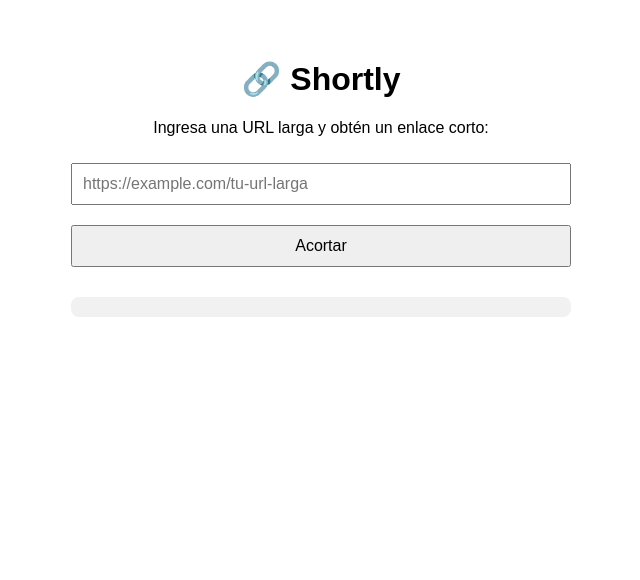
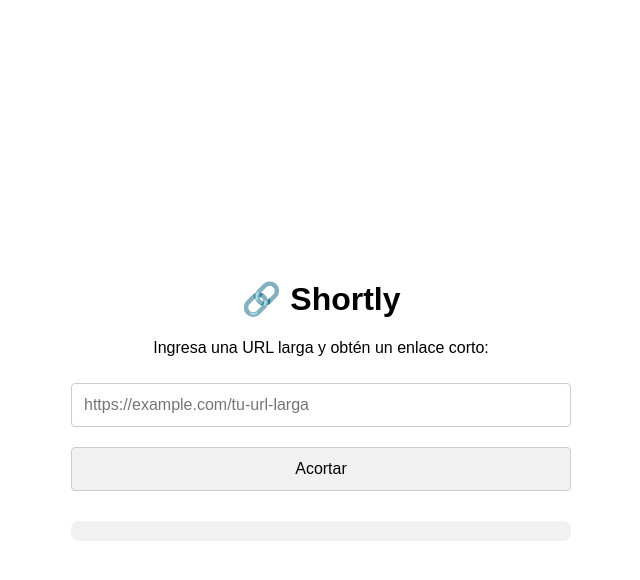
Before and after one commit to HarryAlvarado28/Shortly, a plain HTML site: page public/index.html in a window 1280 px wide. Shown: the whole page, without its empty margins (319-959 px from the left). Drawn offline with Linux system fonts and the light colour scheme.

```diff
--- a/public/index.html
+++ b/public/index.html
@@ -2,28 +2,58 @@
 <html lang="es">
 <head>
   <meta charset="UTF-8">
+  <meta name="viewport" content="width=device-width, initial-scale=1.0">
   <title>Shortly - Acortador de URLs</title>
+
   <!-- 🔍 Meta para SEO -->
   <meta name="description" content="Shortly es un acortador de URLs simple y rápido. Pega tu enlace largo y obtén una versión corta para compartir.">
   <!-- ⚖️ Meta de copyright -->
   <meta name="copyright" content="© 2025 HarryLab28. Todos los derechos reservados.">
+
+  <!-- Favicon -->
   <link rel="icon" href="shortly.png" type="image/png">
+
   <style>
     * {
       box-sizing: border-box;
     }
+
     body {
       font-family: Arial, sans-serif;
+      margin: 0;
+      padding: 0 1rem;
+      display: flex;
+      justify-content: center;
+      align-items: center;
+      min-height: 100vh;
+      background: #ffffff;
+    }
+
+    .container {
+      width: 100%;
       max-width: 500px;
-      margin: 60px auto;
       text-align: center;
     }
+
     input, button {
-      padding: 10px;
+      padding: 12px;
       font-size: 16px;
       margin: 10px 0;
       width: 100%;
+      border: 1px solid #ccc;
+      border-radius: 4px;
     }
+
+    button {
+      background-color: #f1f1f1;
+      cursor: pointer;
+      transition: background-color 0.2s ease;
+    }
+
+    button:hover {
+      background-color: #e0e0e0;
+    }
+
     .result {
       margin-top: 20px;
       background: #f1f1f1;
@@ -34,13 +64,14 @@
   </style>
 </head>
 <body>
-  <div>
+  <div class="container">
     <h1>🔗 Shortly</h1>
     <p>Ingresa una URL larga y obtén un enlace corto:</p>
     <input type="text" id="longUrl" placeholder="https://example.com/tu-url-larga" />
     <button onclick="shortenUrl()">Acortar</button>
     <div class="result" id="shortUrl"></div>
   </div>
+
   <script>
     async function shortenUrl() {
       const longUrl = document.getElementById("longUrl").value;
```
Also changed, not shown: 1 other file.
